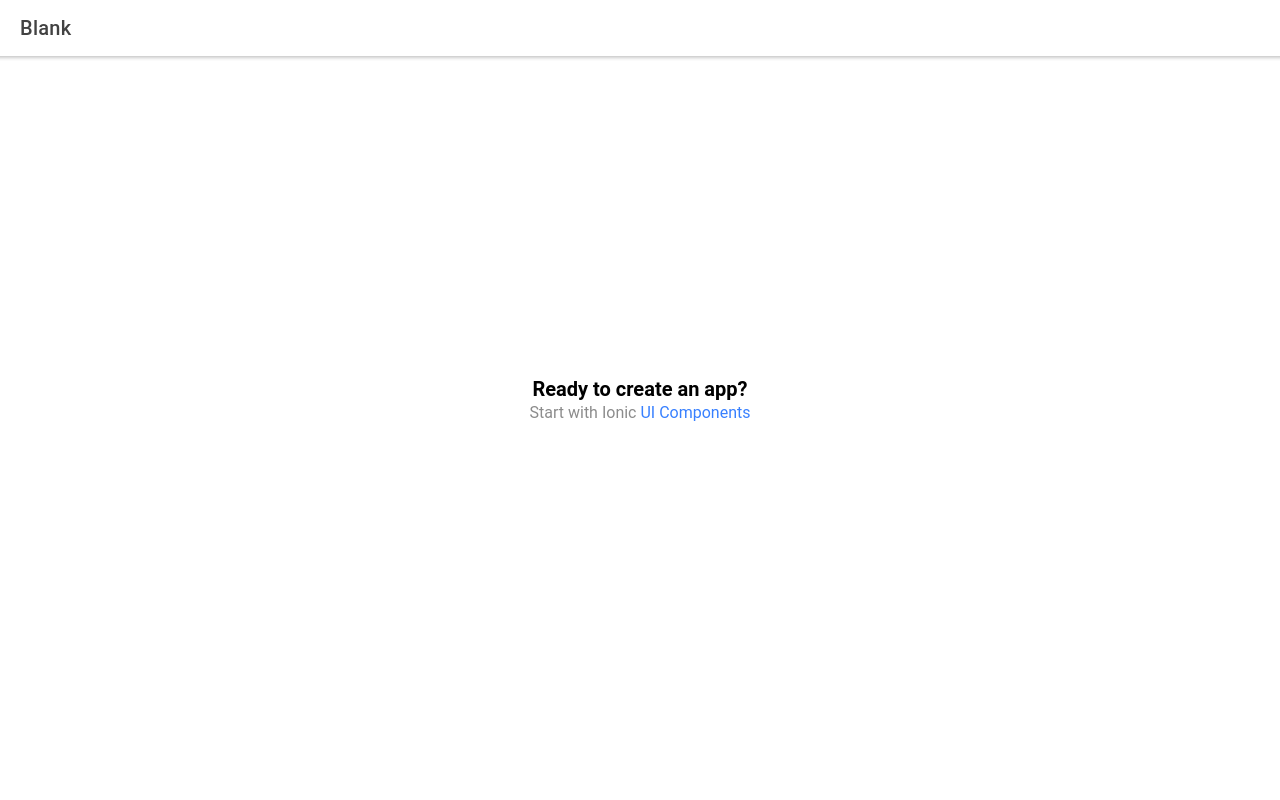
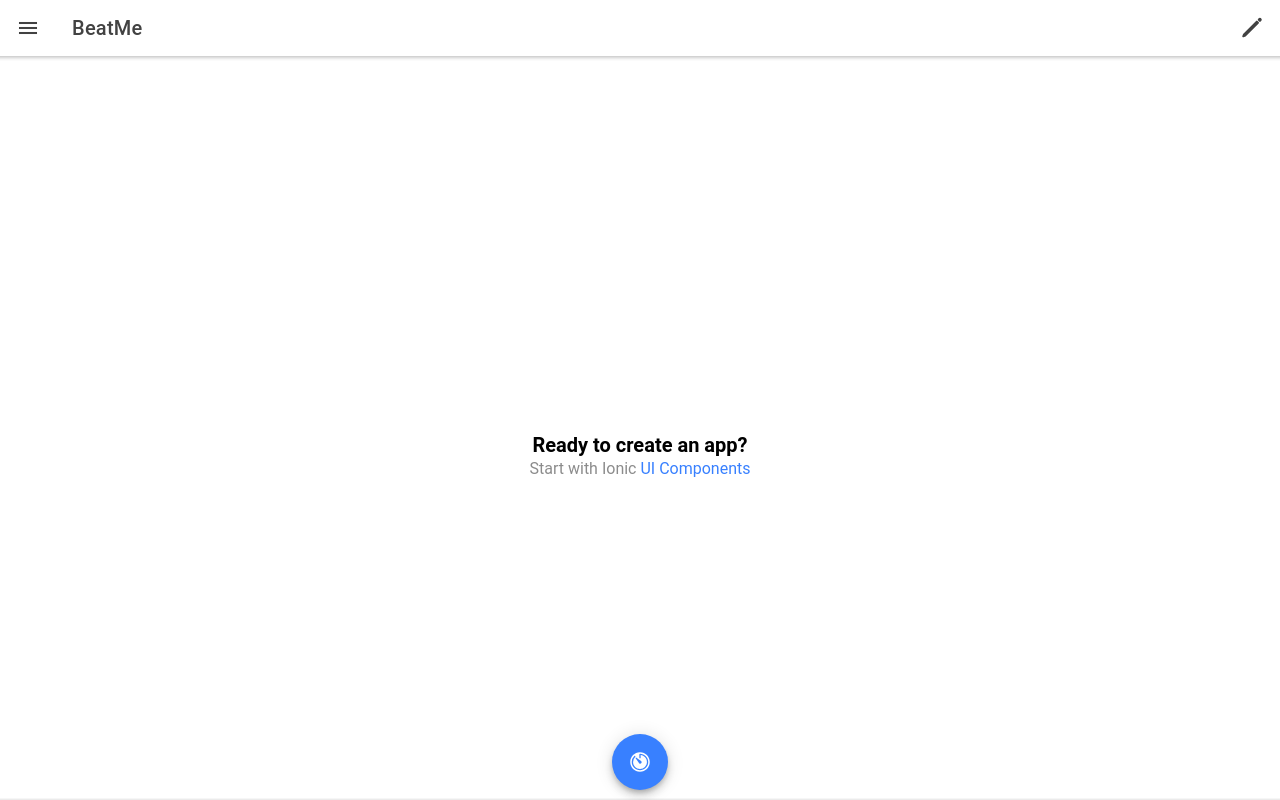
Before and after one commit to kuragedojo/beatme, a React (Create React App) app: page /home in a window 1280 px wide. Built offline with nearby package versions, Linux system fonts and the light colour scheme.

Commit message:
Setup basic layout

```diff
--- /dev/null
+++ b/src/components/Layout.tsx
@@ -0,0 +1,76 @@
+import {
+  IonContent,
+  IonHeader,
+  IonPage,
+  IonTitle,
+  IonToolbar,
+  IonFooter,
+  IonFab,
+  IonFabButton,
+  IonIcon,
+  IonMenu,
+  IonList,
+  IonItem,
+  IonLabel,
+  IonButtons,
+  IonMenuButton,
+  IonButton
+} from '@ionic/react';
+import { pencil, settings, timer } from 'ionicons/icons';
+import React from 'react';
+import './Layout.css';
+
+const Layout: React.FC = ({ children }) => {
+  return (
+    <div>
+      <IonMenu side="start" contentId="main-content">
+        <IonHeader>
+          <IonTitle>Menu</IonTitle>
+        </IonHeader>
+        <IonContent>
+          <IonList>
+            <IonItem>
+              <IonIcon icon={settings} slot="start"></IonIcon>
+              <IonLabel>Einstellungen</IonLabel>
+            </IonItem>
+          </IonList>
+        </IonContent>
+      </IonMenu>
+      <IonPage id="main-content">
+        <IonHeader>
+          <IonToolbar>
+            <IonButtons slot="start">
+              <IonMenuButton></IonMenuButton>
+            </IonButtons>
+            <IonTitle>BeatMe</IonTitle>
+            <IonButtons slot="end">
+              <IonButton ><IonIcon icon={pencil} slot="icon-only"></IonIcon></IonButton>
+            </IonButtons>
+          </IonToolbar>
+        </IonHeader>
+        <IonContent fullscreen>
+          <IonHeader collapse="condense">
+            <IonToolbar>
+              <IonTitle size="large">Blank</IonTitle>
+            </IonToolbar>
+          </IonHeader>
+          <IonContent fullscreen={true}>
+            {children}
+          </IonContent>
+          <IonFab vertical="bottom" horizontal="center" slot="fixed">
+            <IonFabButton>
+              <IonIcon icon={timer} />
+            </IonFabButton>
+          </IonFab>
+          <IonFooter translucent={true}>
+            <IonToolbar>
+
+            </IonToolbar>
+          </IonFooter>
+        </IonContent>
+      </IonPage>
+    </div>
+  );
+};
+
+export default Layout;
--- a/src/pages/Home.tsx
+++ b/src/pages/Home.tsx
@@ -1,24 +1,13 @@
 import { IonContent, IonHeader, IonPage, IonTitle, IonToolbar } from '@ionic/react';
 import ExploreContainer from '../components/ExploreContainer';
+import Layout from '../components/Layout';
 import './Home.css';
 
 const Home: React.FC = () => {
   return (
-    <IonPage>
-      <IonHeader>
-        <IonToolbar>
-          <IonTitle>Blank</IonTitle>
-        </IonToolbar>
-      </IonHeader>
-      <IonContent fullscreen>
-        <IonHeader collapse="condense">
-          <IonToolbar>
-            <IonTitle size="large">Blank</IonTitle>
-          </IonToolbar>
-        </IonHeader>
+    <Layout>
         <ExploreContainer />
-      </IonContent>
-    </IonPage>
+    </Layout>
   );
 };
 
```
Also changed, not shown: src/components/Layout.css (added).
